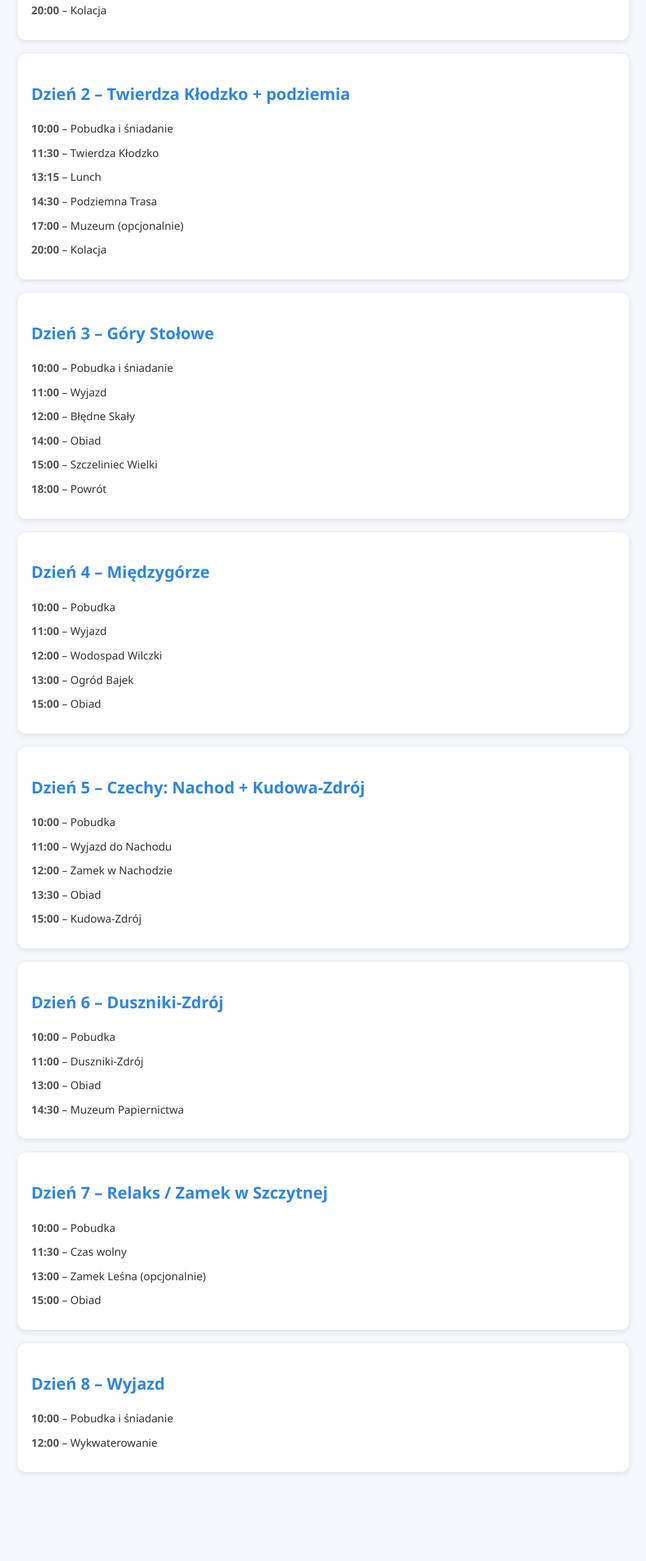
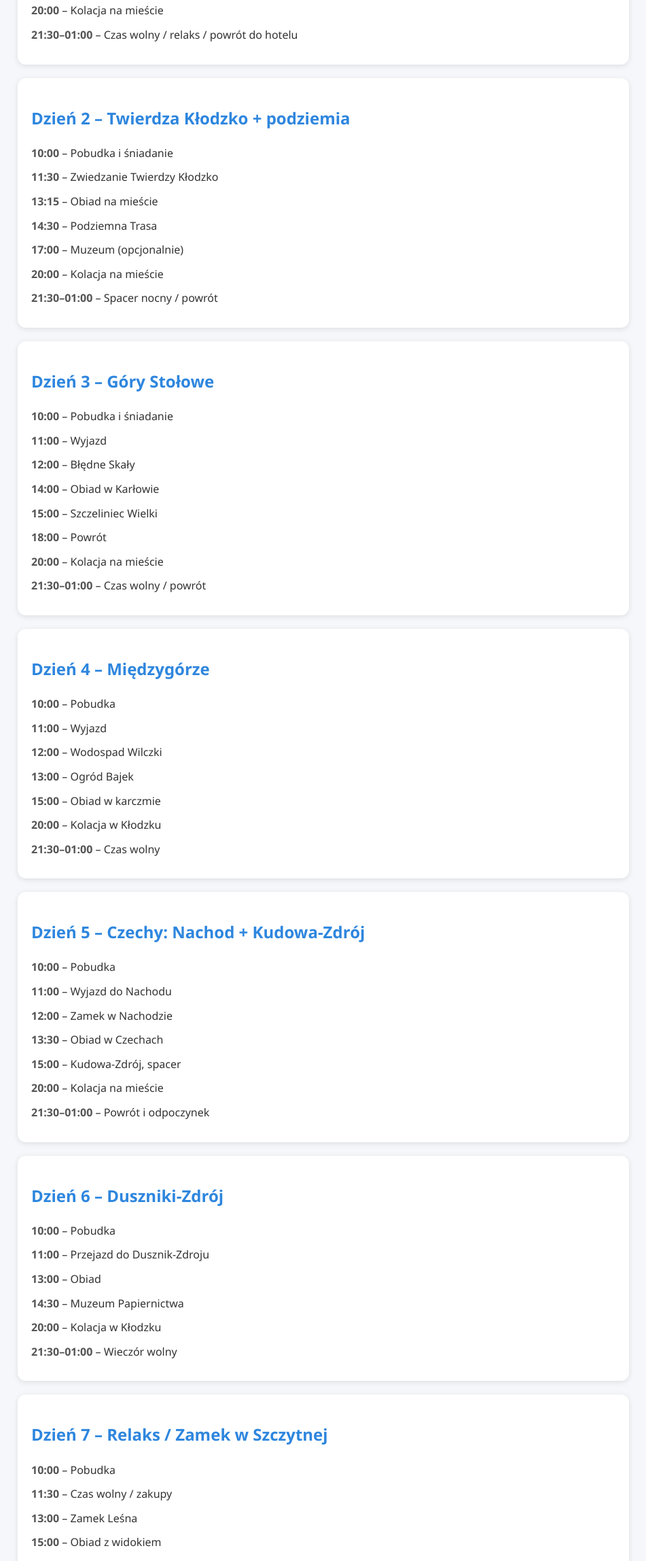
Before and after one commit to Teilsu/wakacje-2025, a plain HTML site: page plan.html in a window 1280 px wide. Shown: the part 504-2800 px from the top of the page at 68% size, without its empty margins (164-1115 px from the left). Before the commit the page ends 2709 px from the top, so only its background shows below. Drawn offline with Linux system fonts and the light colour scheme.

Commit message:
Update plan.html

```diff
--- a/plan.html
+++ b/plan.html
@@ -46,42 +46,43 @@
 <body>
   <header>
     <h1>8-dniowa wycieczka do Kłodzka</h1>
-    <p>z pobudką o 10:00 i jednym dniem w Czechach</p>
+    <p>z pobudką o 10:00, 2 posiłkami na mieście i powrotem do domu między 21:00 a 1:00</p>
   </header>
   <div class="container">
 
-    <!-- Dni wycieczki -->
     <div class="day">
       <h2>Dzień 1 – Przyjazd i poznanie Kłodzka</h2>
       <div class="time-block"><span class="time">10:00</span> – Pobudka i śniadanie</div>
       <div class="time-block"><span class="time">12:00</span> – Przyjazd, zakwaterowanie</div>
-      <div class="time-block"><span class="time">13:00</span> – Obiad w centrum</div>
+      <div class="time-block"><span class="time">13:00</span> – Obiad na mieście</div>
       <div class="time-block"><span class="time">14:30</span> – Spacer po starówce</div>
       <div class="time-block"><span class="time">17:00</span> – Kawa / lody</div>
       <div class="time-block"><span class="time">18:30</span> – Odpoczynek</div>
-      <div class="time-block"><span class="time">20:00</span> – Kolacja</div>
+      <div class="time-block"><span class="time">20:00</span> – Kolacja na mieście</div>
+      <div class="time-block"><span class="time">21:30–01:00</span> – Czas wolny / relaks / powrót do hotelu</div>
     </div>
 
-    <!-- Dzień 2 -->
     <div class="day">
       <h2>Dzień 2 – Twierdza Kłodzko + podziemia</h2>
       <div class="time-block"><span class="time">10:00</span> – Pobudka i śniadanie</div>
-      <div class="time-block"><span class="time">11:30</span> – Twierdza Kłodzko</div>
-      <div class="time-block"><span class="time">13:15</span> – Lunch</div>
+      <div class="time-block"><span class="time">11:30</span> – Zwiedzanie Twierdzy Kłodzko</div>
+      <div class="time-block"><span class="time">13:15</span> – Obiad na mieście</div>
       <div class="time-block"><span class="time">14:30</span> – Podziemna Trasa</div>
       <div class="time-block"><span class="time">17:00</span> – Muzeum (opcjonalnie)</div>
-      <div class="time-block"><span class="time">20:00</span> – Kolacja</div>
+      <div class="time-block"><span class="time">20:00</span> – Kolacja na mieście</div>
+      <div class="time-block"><span class="time">21:30–01:00</span> – Spacer nocny / powrót</div>
     </div>
 
-    <!-- Pozostałe dni analogicznie -->
     <div class="day">
       <h2>Dzień 3 – Góry Stołowe</h2>
       <div class="time-block"><span class="time">10:00</span> – Pobudka i śniadanie</div>
       <div class="time-block"><span class="time">11:00</span> – Wyjazd</div>
       <div class="time-block"><span class="time">12:00</span> – Błędne Skały</div>
-      <div class="time-block"><span class="time">14:00</span> – Obiad</div>
+      <div class="time-block"><span class="time">14:00</span> – Obiad w Karłowie</div>
       <div class="time-block"><span class="time">15:00</span> – Szczeliniec Wielki</div>
       <div class="time-block"><span class="time">18:00</span> – Powrót</div>
+      <div class="time-block"><span class="time">20:00</span> – Kolacja na mieście</div>
+      <div class="time-block"><span class="time">21:30–01:00</span> – Czas wolny / powrót</div>
     </div>
 
     <div class="day">
@@ -90,7 +91,9 @@
       <div class="time-block"><span class="time">11:00</span> – Wyjazd</div>
       <div class="time-block"><span class="time">12:00</span> – Wodospad Wilczki</div>
       <div class="time-block"><span class="time">13:00</span> – Ogród Bajek</div>
-      <div class="time-block"><span class="time">15:00</span> – Obiad</div>
+      <div class="time-block"><span class="time">15:00</span> – Obiad w karczmie</div>
+      <div class="time-block"><span class="time">20:00</span> – Kolacja w Kłodzku</div>
+      <div class="time-block"><span class="time">21:30–01:00</span> – Czas wolny</div>
     </div>
 
     <div class="day">
@@ -98,30 +101,39 @@
       <div class="time-block"><span class="time">10:00</span> – Pobudka</div>
       <div class="time-block"><span class="time">11:00</span> – Wyjazd do Nachodu</div>
       <div class="time-block"><span class="time">12:00</span> – Zamek w Nachodzie</div>
-      <div class="time-block"><span class="time">13:30</span> – Obiad</div>
-      <div class="time-block"><span class="time">15:00</span> – Kudowa-Zdrój</div>
+      <div class="time-block"><span class="time">13:30</span> – Obiad w Czechach</div>
+      <div class="time-block"><span class="time">15:00</span> – Kudowa-Zdrój, spacer</div>
+      <div class="time-block"><span class="time">20:00</span> – Kolacja na mieście</div>
+      <div class="time-block"><span class="time">21:30–01:00</span> – Powrót i odpoczynek</div>
     </div>
 
     <div class="day">
       <h2>Dzień 6 – Duszniki-Zdrój</h2>
       <div class="time-block"><span class="time">10:00</span> – Pobudka</div>
-      <div class="time-block"><span class="time">11:00</span> – Duszniki-Zdrój</div>
+      <div class="time-block"><span class="time">11:00</span> – Przejazd do Dusznik-Zdroju</div>
       <div class="time-block"><span class="time">13:00</span> – Obiad</div>
       <div class="time-block"><span class="time">14:30</span> – Muzeum Papiernictwa</div>
+      <div class="time-block"><span class="time">20:00</span> – Kolacja w Kłodzku</div>
+      <div class="time-block"><span class="time">21:30–01:00</span> – Wieczór wolny</div>
     </div>
 
     <div class="day">
       <h2>Dzień 7 – Relaks / Zamek w Szczytnej</h2>
       <div class="time-block"><span class="time">10:00</span> – Pobudka</div>
-      <div class="time-block"><span class="time">11:30</span> – Czas wolny</div>
-      <div class="time-block"><span class="time">13:00</span> – Zamek Leśna (opcjonalnie)</div>
-      <div class="time-block"><span class="time">15:00</span> – Obiad</div>
+      <div class="time-block"><span class="time">11:30</span> – Czas wolny / zakupy</div>
+      <div class="time-block"><span class="time">13:00</span> – Zamek Leśna</div>
+      <div class="time-block"><span class="time">15:00</span> – Obiad z widokiem</div>
+      <div class="time-block"><span class="time">20:00</span> – Kolacja uroczysta</div>
+      <div class="time-block"><span class="time">21:30–01:00</span> – Spacer / pakowanie</div>
     </div>
 
     <div class="day">
       <h2>Dzień 8 – Wyjazd</h2>
       <div class="time-block"><span class="time">10:00</span> – Pobudka i śniadanie</div>
-      <div class="time-block"><span class="time">12:00</span> – Wykwaterowanie</div>
+      <div class="time-block"><span class="time">12:00</span> – Spacer po Kłodzku</div>
+      <div class="time-block"><span class="time">13:00</span> – Obiad końcowy na mieście</div>
+      <div class="time-block"><span class="time">14:00</span> – Wykwaterowanie</div>
+      <div class="time-block"><span class="time">21:00–01:00</span> – Powrót do domu</div>
     </div>
 
   </div>
```
